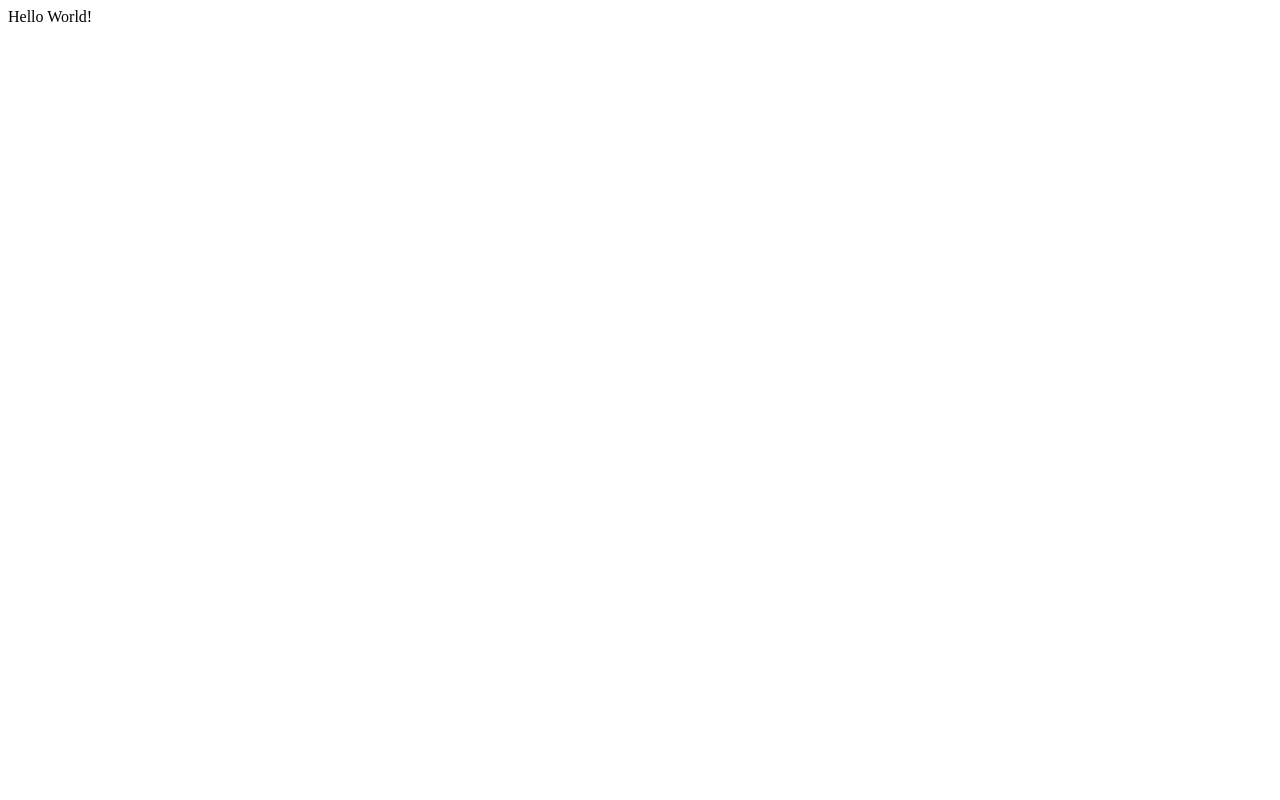
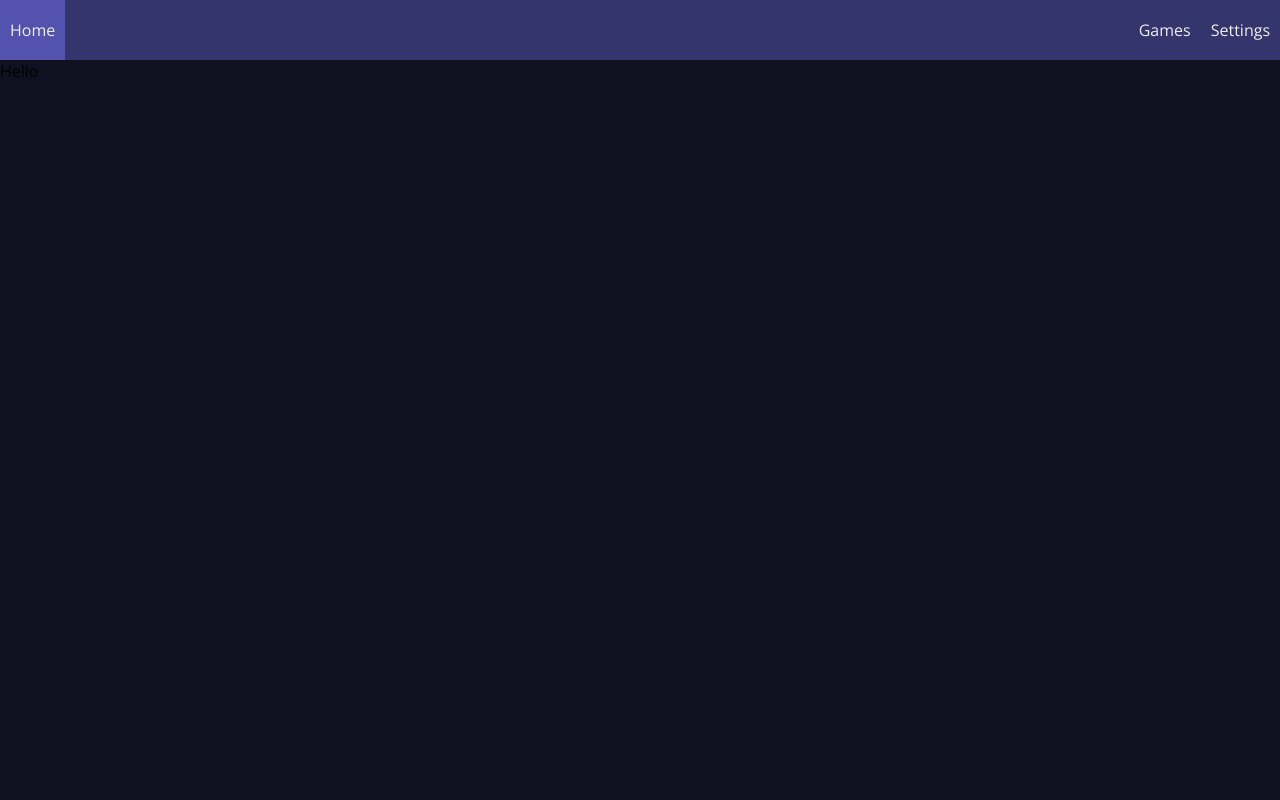
Before and after one commit to Fade97/DeskLight, a Flask app: page / in a window 1280 px wide. Before the commit the page is almost empty. Run offline with Flask 2, Linux system fonts and the light colour scheme.

Commit message:
Basic Landing Page

```diff
--- /dev/null
+++ b/GUI/modules/webserver/static/style.css
@@ -0,0 +1,39 @@
+@import url('https://fonts.googleapis.com/css?family=Open+Sans');
+*{
+    margin: 0px;
+    padding: 0px;
+    font-family: "Open Sans", sans-serif;
+}
+
+body{
+    background-color: #101021;
+}
+
+#headercon{
+    width: 100%;
+    height: 60px;
+    background-color: #35356E;
+}
+
+#headercon a{
+    display: block;
+    height: 60px;
+    line-height: 60px;
+    padding-left: 10px;
+    padding-right: 10px;
+    text-decoration: none;
+    color: #eee;
+    background-color: #35356E;
+}
+
+#headercon a:hover{
+    background-color: #5353AD;
+}
+
+.header_left{
+    float: left;
+}
+
+.header_right{
+    float: right;
+}
--- a/GUI/modules/webserver/templates/base.html
+++ b/GUI/modules/webserver/templates/base.html
@@ -0,0 +1,17 @@
+<html>
+
+<head>
+    <link rel="stylesheet" href="{{ url_for('static',filename='style.css') }}">
+</head>
+
+<body>
+    <div id="headercon">
+        {% include "header.html" %}
+    </div>
+    <div id="contentcon">
+        {% block content %}
+        {% endblock %}
+    </div>
+</body>
+
+</html>
--- /dev/null
+++ b/GUI/modules/webserver/templates/header.html
@@ -0,0 +1,9 @@
+<a href="/" id="header_settings" class="header_left">
+    Home
+</a>
+<a href="/settings" id="header_settings" class="header_right">
+    Settings
+</a>
+<a href="/games" id="header_settings" class="header_right">
+    Games
+</a>
--- a/GUI/modules/webserver/templates/index.html
+++ b/GUI/modules/webserver/templates/index.html
@@ -1 +1,6 @@
-Hello World!
+{% extends "base.html" %}
+{% block content %}
+
+Hello
+
+{% endblock %}
```
